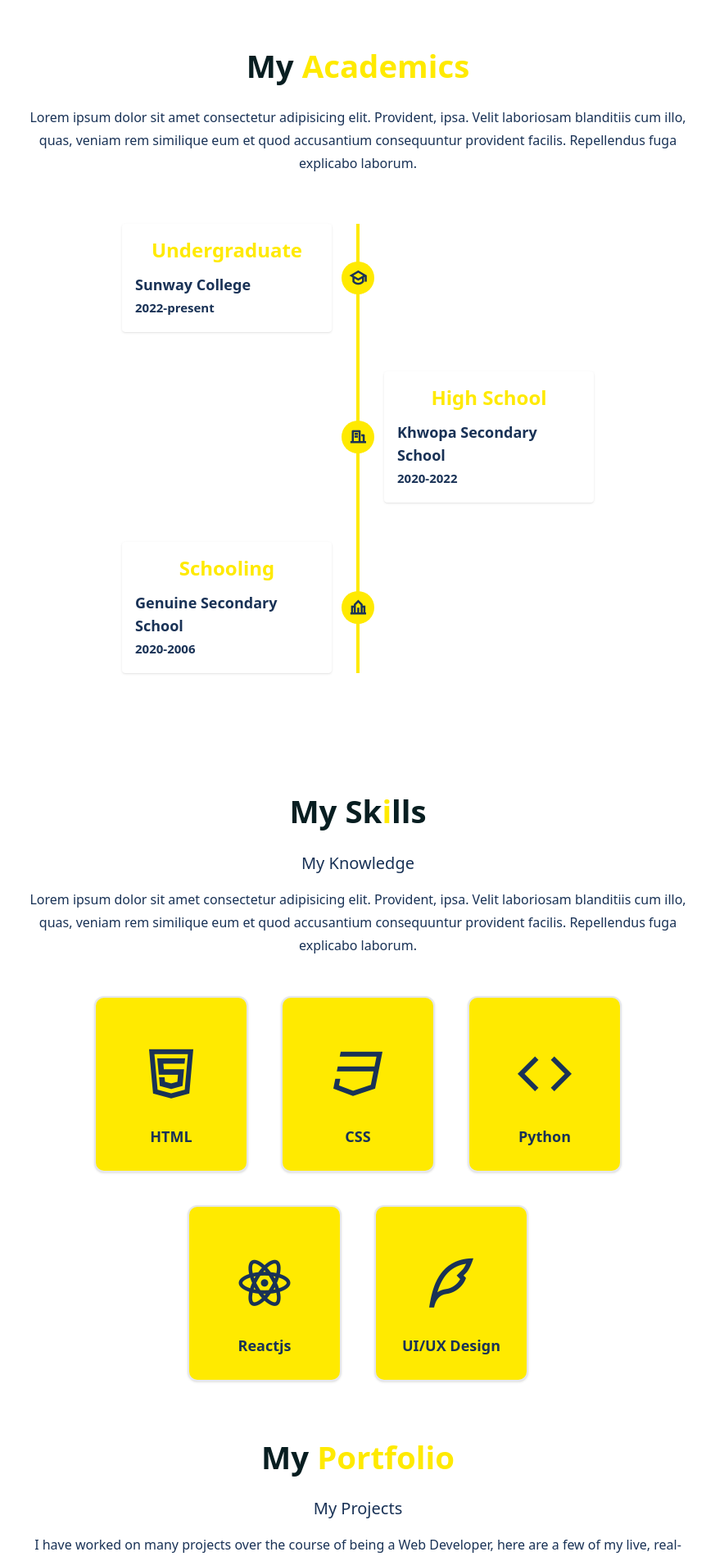
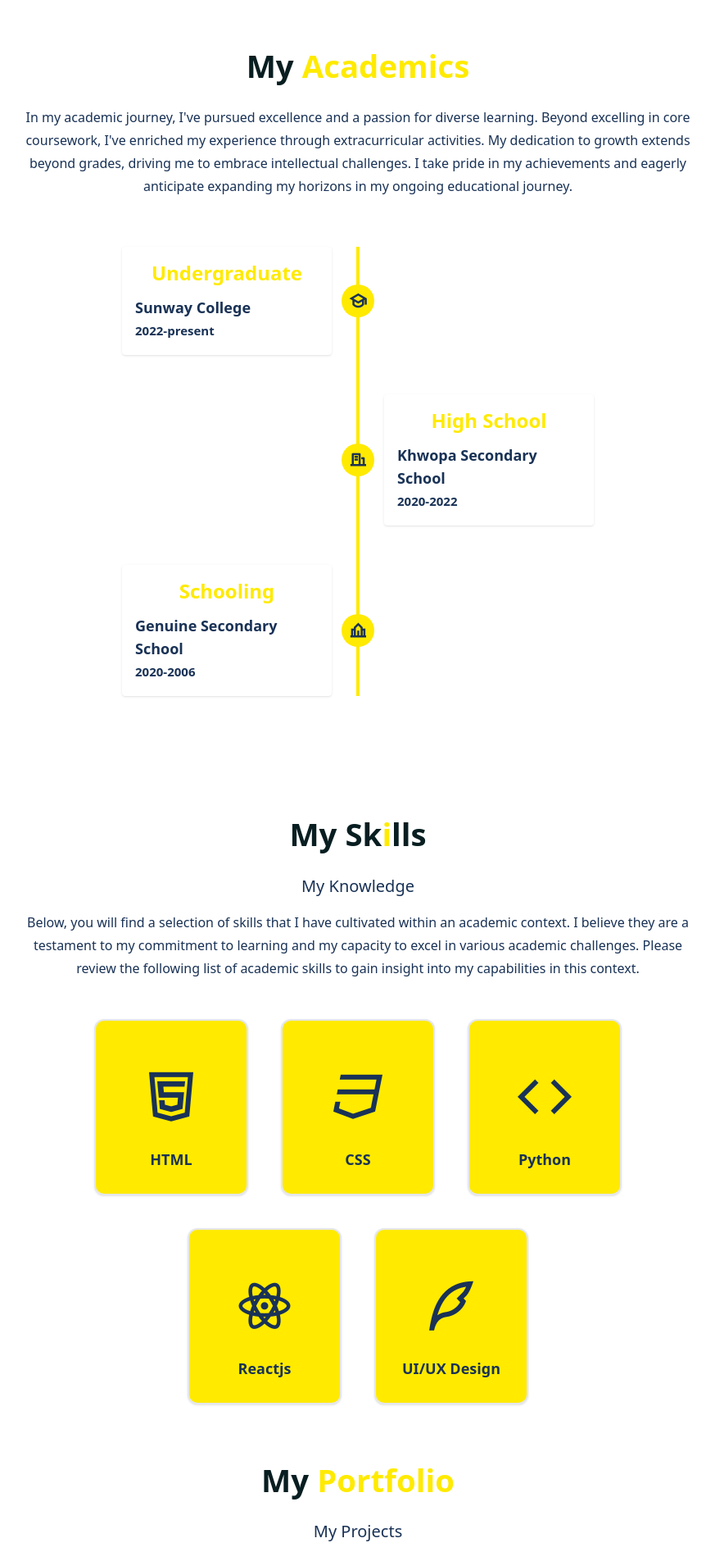
Before and after one commit to PrameyaDhdl/Portfolio, a React (Create React App) app in the folder portfolio/: page / in a window 1280 px wide. Shown: the part 1460-3364 px from the top of the page at 82% size, without its empty margins (203-1076 px from the left). Built offline with nearby package versions, Linux system fonts and the light colour scheme.

Commit message:
content update

```diff
--- a/portfolio/src/Components/UI/Academics.jsx
+++ b/portfolio/src/Components/UI/Academics.jsx
@@ -61,10 +61,10 @@
             My <span className="text-primaryColor">Academics</span>
           </h2>
           <p className="lg-mx-auto text-smallTextColor font-[500] text-[16px] leading-7">
-            Lorem ipsum dolor sit amet consectetur adipisicing elit. Provident,
-            ipsa. Velit laboriosam blanditiis cum illo, quas, veniam rem
-            similique eum et quod accusantium consequuntur provident facilis.
-            Repellendus fuga explicabo laborum.
+            In my academic journey, I've pursued excellence and a passion for diverse learning.
+            Beyond excelling in core coursework, I've enriched my experience through extracurricular activities.
+            My dedication to growth extends beyond grades, driving me to embrace intellectual challenges. I take pride
+            in my achievements and eagerly anticipate expanding my horizons in my ongoing educational journey.
           </p>
         </div>
         <div className="flex flex-col justify-center sm:py-12">
--- a/portfolio/src/Components/UI/Portfolio.jsx
+++ b/portfolio/src/Components/UI/Portfolio.jsx
@@ -93,8 +93,8 @@
       </h2>
       <p className="lg-mx-auto text-smallTextColor font-[500] text-[20px] leading-7 my-4">My Projects</p>
       <p className="lg-mx-auto text-smallTextColor font-[500] text-[16px] leading-7 pb-4">
-        I have worked on many projects over the course of being a Web Developer,
-        here are a few of my live, real-world projects
+        Below, you'll find a selection of the works and projects that I have undertaken,
+        each representing a significant facet of my academic journey.
       </p>
 
       {/* Featured projects */}
--- a/portfolio/src/Components/UI/Skills.jsx
+++ b/portfolio/src/Components/UI/Skills.jsx
@@ -32,9 +32,9 @@
         </h3>
         <p className="lg-mx-auto text-smallTextColor font-[500] text-[20px] leading-7 my-4">My Knowledge</p>
         <p className=" lg-mx-auto text-smallTextColor font-[500] text-[16px] leading-7">
-                            Lorem ipsum dolor sit amet consectetur adipisicing elit. Provident, ipsa.
-                            Velit laboriosam blanditiis cum illo, quas, veniam rem similique eum et quod accusantium
-                            consequuntur provident facilis. Repellendus fuga explicabo laborum.</p>
+          Below, you will find a selection of skills that I have cultivated within an academic context.
+          I believe they are a testament to my commitment to learning and my capacity to excel in various academic challenges.
+          Please review the following list of academic skills to gain insight into my capabilities in this context.</p>
         <div data-aos='fade-up'
             data-aos-duration='1500'
             className="flex items-center justify-center mt-12 gap-10 flex-wrap ">
```
